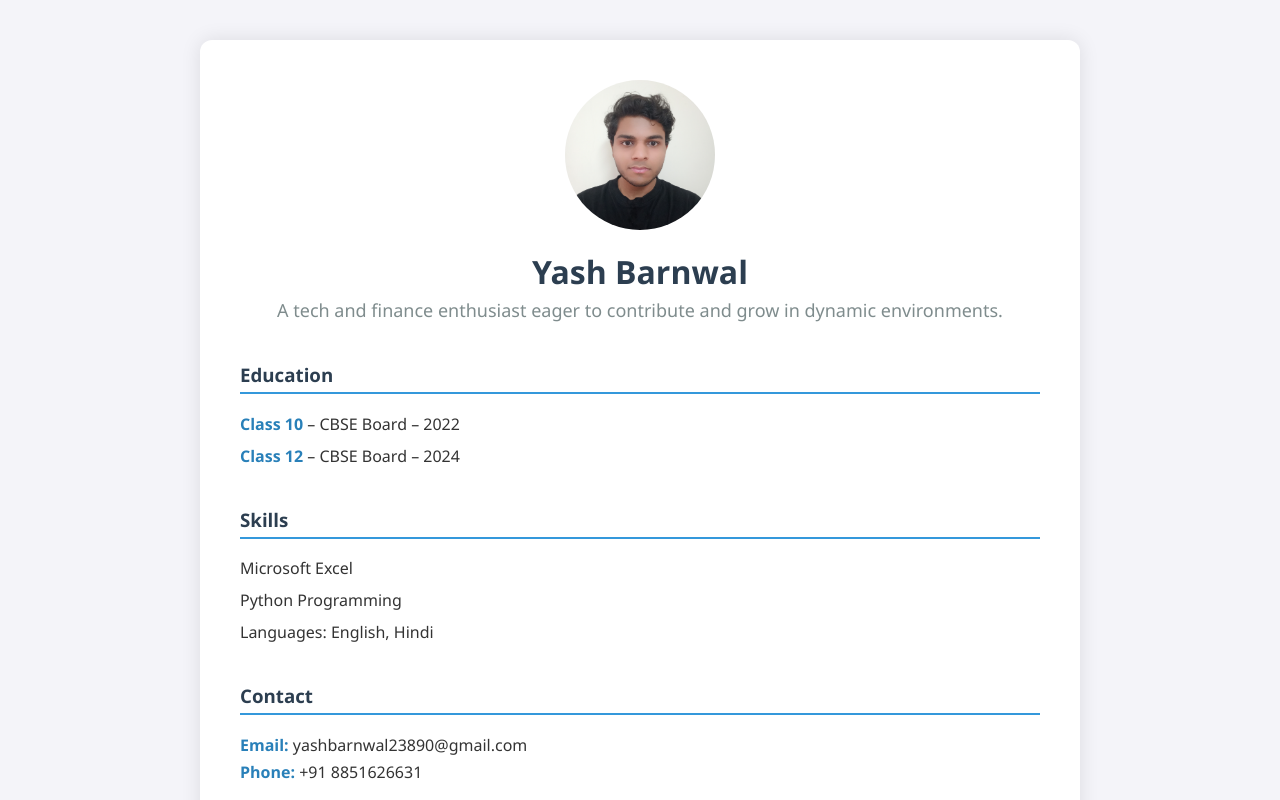
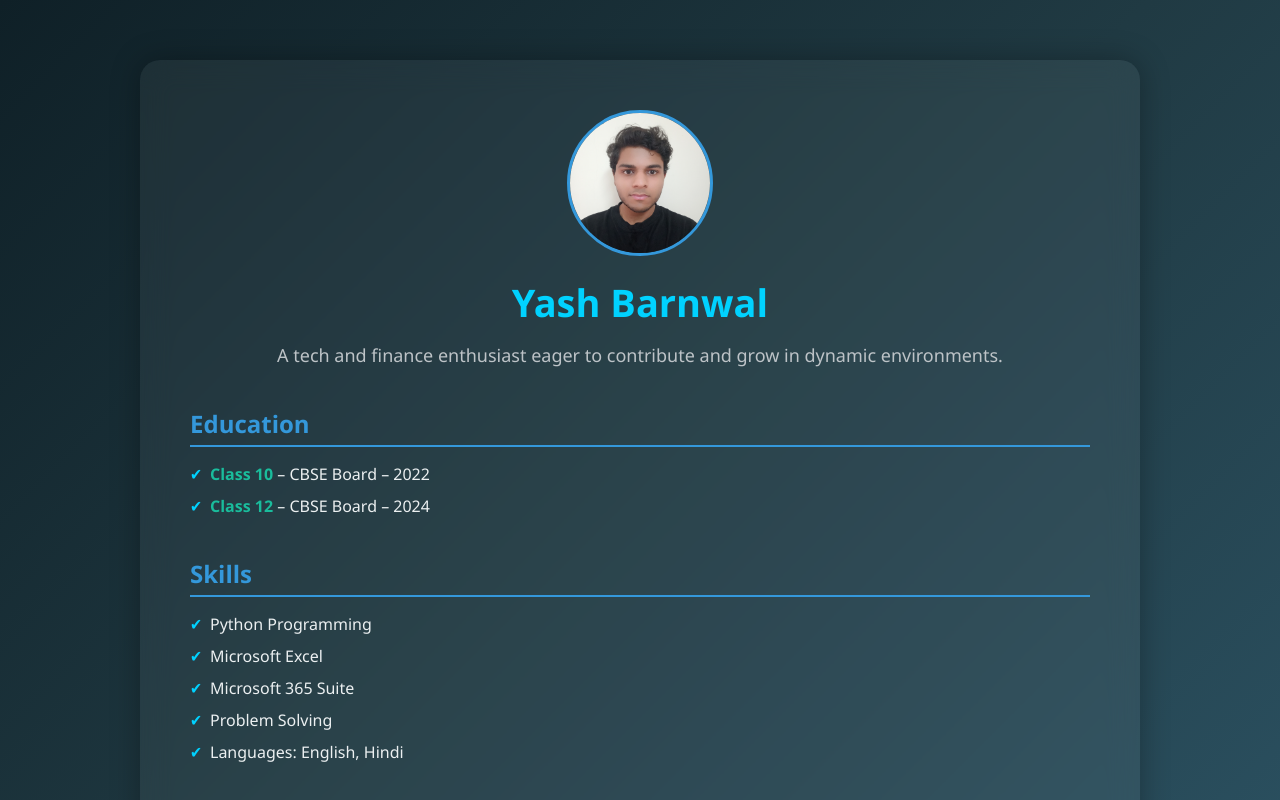
Before and after one commit to SupremeYaskin/YASKIN-RESUME, a plain HTML site: page index.html in a window 1280 px wide. Shown: the top 800 px of the page. Drawn offline with Linux system fonts and the light colour scheme.

Commit message:
Update index.html

```diff
--- a/index.html
+++ b/index.html
@@ -1,71 +1,107 @@
 <!DOCTYPE html>
 <html lang="en">
 <head>
-    <meta charset="UTF-8">
-    <meta name="viewport" content="width=device-width, initial-scale=1.0">
+  <meta charset="UTF-8" />
+  <meta name="viewport" content="width=device-width, initial-scale=1.0"/>
   <title>Yash Barnwal - Resume</title>
   <style>
     body {
       font-family: 'Segoe UI', Tahoma, Geneva, Verdana, sans-serif;
-            background: #f4f4f9;
-            color: #333;
+      background: linear-gradient(135deg, #0f2027, #203a43, #2c5364);
       margin: 0;
       padding: 0;
+      color: #ecf0f1;
     }
+
     .container {
-            max-width: 800px;
-            margin: 40px auto;
-            background: white;
-            padding: 40px;
-            border-radius: 12px;
-            box-shadow: 0 0 20px rgba(0,0,0,0.1);
+      max-width: 900px;
+      margin: 60px auto;
+      background: rgba(255, 255, 255, 0.05);
+      padding: 50px;
+      border-radius: 20px;
+      box-shadow: 0 0 30px rgba(0,0,0,0.3);
+      backdrop-filter: blur(15px);
     }
+
     .header {
       text-align: center;
+      margin-bottom: 40px;
     }
+
     .header img {
-            width: 150px;
+      width: 140px;
       border-radius: 50%;
+      border: 3px solid #3498db;
     }
+
     .header h1 {
+      font-size: 38px;
       margin: 15px 0 5px;
-            font-size: 32px;
-            color: #2c3e50;
+      color: #00d2ff;
     }
+
     .header h2 {
-            margin: 5px 0;
       font-size: 18px;
-            color: #7f8c8d;
-            font-weight: normal;
+      font-weight: 400;
+      color: #bdc3c7;
     }
+
     .section {
       margin-top: 40px;
     }
+
     .section h3 {
+      font-size: 24px;
+      color: #3498db;
+      margin-bottom: 15px;
       border-bottom: 2px solid #3498db;
       padding-bottom: 5px;
-            color: #2c3e50;
     }
+
     ul {
       list-style: none;
       padding-left: 0;
     }
+
     ul li {
       margin-bottom: 10px;
+      font-size: 16px;
+      position: relative;
+      padding-left: 20px;
     }
+
+    ul li::before {
+      content: "✔";
+      position: absolute;
+      left: 0;
+      color: #00d2ff;
+    }
+
     .contact p {
+      font-size: 16px;
       margin: 5px 0;
     }
+
     .highlight {
-            color: #2980b9;
+      color: #1abc9c;
       font-weight: bold;
+    }
+
+    @media screen and (max-width: 600px) {
+      .container {
+        padding: 30px 20px;
+      }
+
+      .header h1 {
+        font-size: 28px;
+      }
     }
   </style>
 </head>
 <body>
   <div class="container">
     <div class="header">
-            <img src="EDRIC_BLACK.jpg" alt="Yash Barnwal Photo">
+      <img src="EDRIC_BLACK.jpg" alt="Yash Barnwal">
       <h1>Yash Barnwal</h1>
       <h2>A tech and finance enthusiast eager to contribute and grow in dynamic environments.</h2>
     </div>
@@ -81,8 +117,10 @@
     <div class="section">
       <h3>Skills</h3>
       <ul>
+        <li>Python Programming</li>
         <li>Microsoft Excel</li>
-                <li>Python Programming</li>
+        <li>Microsoft 365 Suite</li>
+        <li>Problem Solving</li>
         <li>Languages: English, Hindi</li>
       </ul>
     </div>
```
Lines whose indentation alone changed are shown as unchanged.
